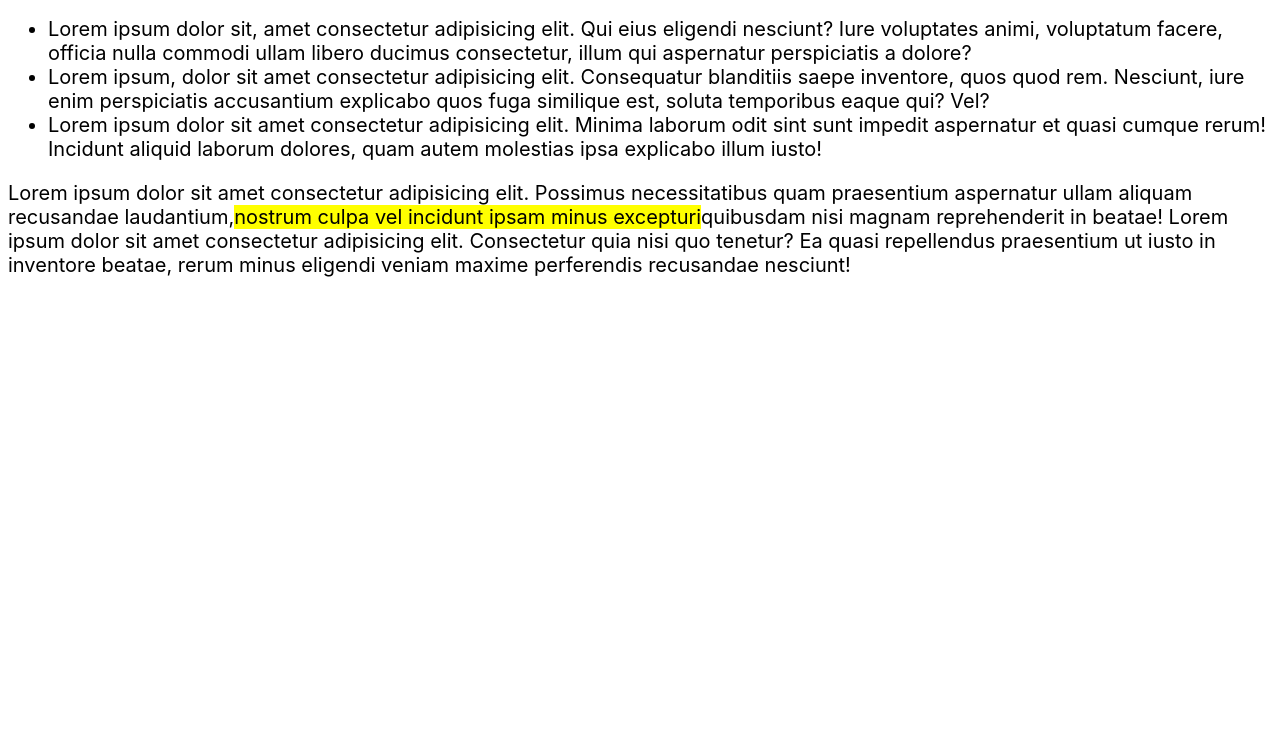
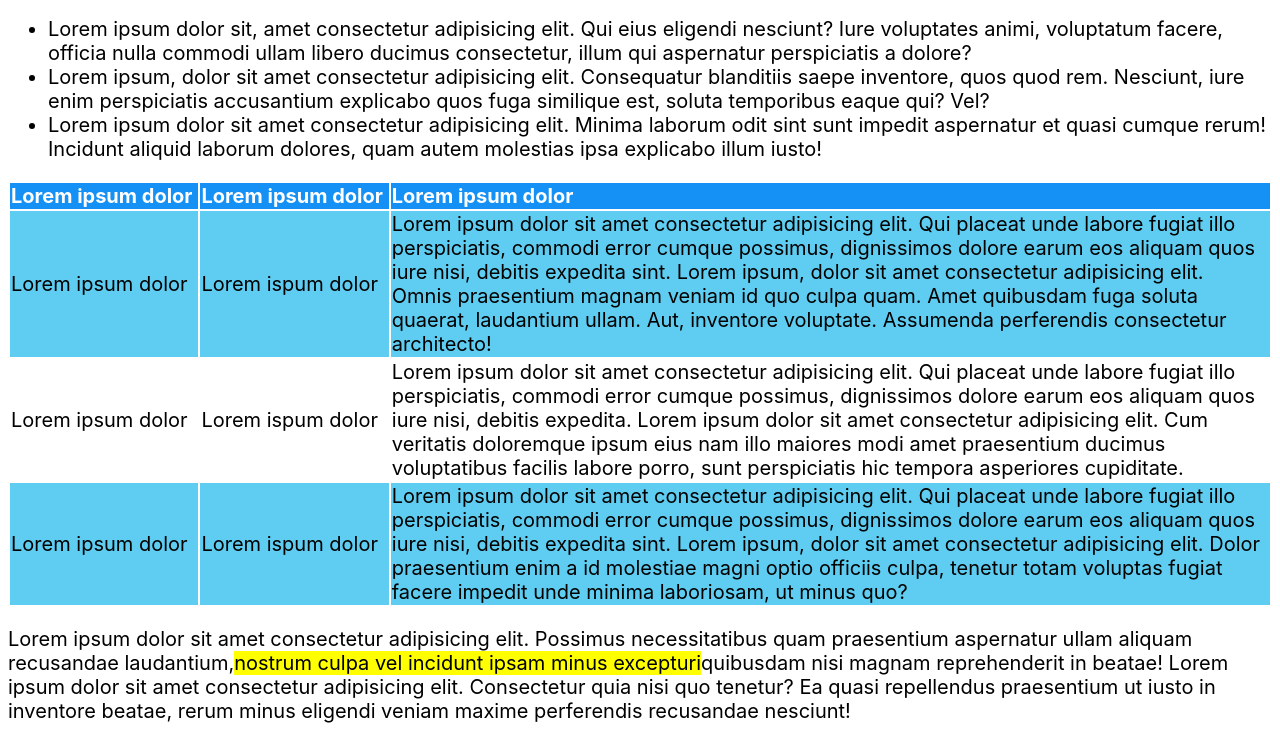
Before and after one commit to AngeloDalo/html-css-booleaner, a plain HTML site: page index.html in a window 1280 px wide. Shown: the part 945-1688 px from the top of the page. Before the commit the page ends 1242 px from the top, so only its background shows below. Drawn offline with Linux system fonts and the light colour scheme.

Commit message:
header+main

```diff
--- a/css/style.css
+++ b/css/style.css
@@ -51,3 +51,20 @@ main{
 .evidenziato{
     background-color: yellow;
 }
+
+.tabella{
+    text-align: left;
+}
+
+thead{
+    color: white;
+    background-color: #1590f5;
+}
+
+.riga-colorata{
+    background-color: rgb(94, 205, 241);
+}
+
+.colonna1, .colonna2{
+    width: 15%;
+}
--- a/index.html
+++ b/index.html
@@ -61,8 +61,36 @@
         </section>
 
         <!--tabella-->
-        <section>
+        <section class="tabella">
+            <!--inizio tabella-->
+            <table>
+                <thead>
+                    <tr>
+                        <th class="colonna1">Lorem ipsum dolor</th>
+                        <th class="colonna2">Lorem ipsum dolor</th>
+                        <th>Lorem ipsum dolor</th>
+                    </tr>
+                </thead>
 
+                <tbody>
+                    <tr class="riga-colorata">
+                        <td class="colonna1">Lorem ipsum dolor</td>
+                        <td class="colonna2">Lorem ispum dolor</td>
+                        <td>Lorem ipsum dolor sit amet consectetur adipisicing elit. Qui placeat unde labore fugiat illo perspiciatis, commodi error cumque possimus, dignissimos dolore earum eos aliquam quos iure nisi, debitis expedita sint. Lorem ipsum, dolor sit amet consectetur adipisicing elit. Omnis praesentium magnam veniam id quo culpa quam. Amet quibusdam fuga soluta quaerat, laudantium ullam. Aut, inventore voluptate. Assumenda perferendis consectetur architecto!</td>
+                    </tr>
+                    <tr>
+                        <td class="colonna1">Lorem ipsum dolor</td>
+                        <td class="colonna2">Lorem ispum dolor</td>
+                        <td>Lorem ipsum dolor sit amet consectetur adipisicing elit. Qui placeat unde labore fugiat illo perspiciatis, commodi error cumque possimus, dignissimos dolore earum eos aliquam quos iure nisi, debitis expedita. Lorem ipsum dolor sit amet consectetur adipisicing elit. Cum veritatis doloremque ipsum eius nam illo maiores modi amet praesentium ducimus voluptatibus facilis labore porro, sunt perspiciatis hic tempora asperiores cupiditate.</sint></td>
+                    </tr>
+                    <tr class="riga-colorata">
+                        <td class="colonna1">Lorem ipsum dolor</td>
+                        <td class="colonna2">Lorem ispum dolor</td>
+                        <td>Lorem ipsum dolor sit amet consectetur adipisicing elit. Qui placeat unde labore fugiat illo perspiciatis, commodi error cumque possimus, dignissimos dolore earum eos aliquam quos iure nisi, debitis expedita sint. Lorem ipsum, dolor sit amet consectetur adipisicing elit. Dolor praesentium enim a id molestiae magni optio officiis culpa, tenetur totam voluptas fugiat facere impedit unde minima laboriosam, ut minus quo?</td>
+                    </tr>
+                </tbody>
+            </table>
+           <!--fine tabella-->
         </section>
 
         <!--paragrafp-->
```
